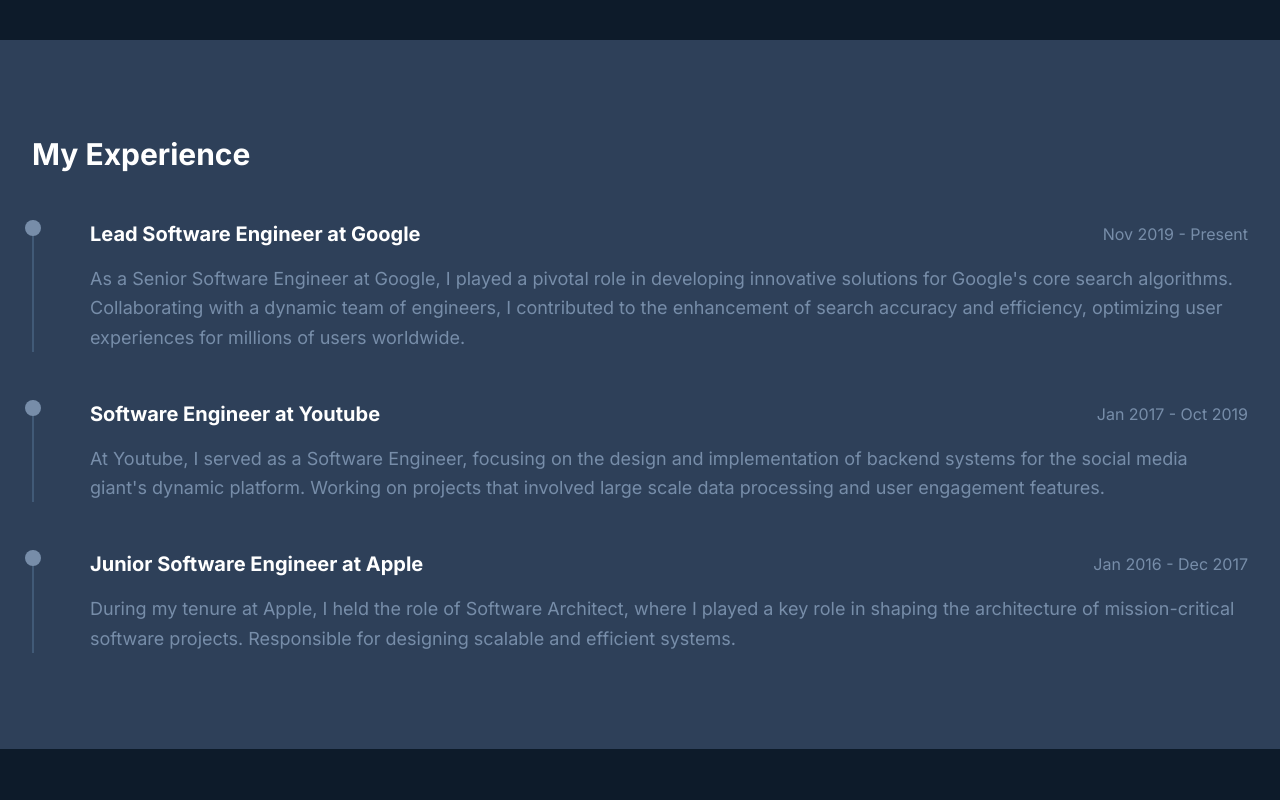
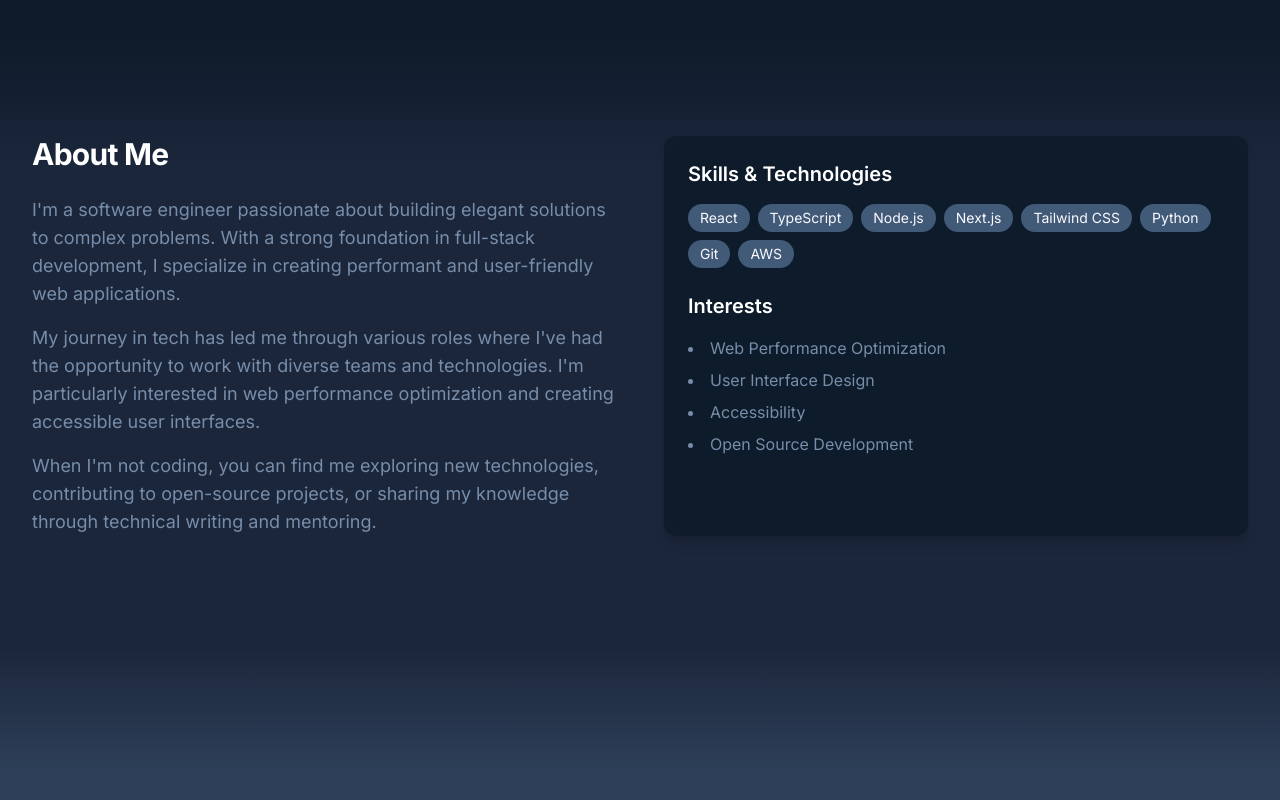
Before and after one commit to DavidYu75/thedavidyu, a Next.js app: page / in a window 1280 px wide. Shown: the part 760-1560 px from the top of the page. Built offline with nearby package versions, Linux system fonts and the light colour scheme.

Commit message:
add gradient to about

```diff
--- a/src/app/page.tsx
+++ b/src/app/page.tsx
@@ -4,6 +4,7 @@ import Experience from '@/components/sections/Experience'
 import Contact from '@/components/sections/Contact'
 import NavBar from '@/components/layout/NavBar'
 import Footer from '@/components/layout/Footer'
+import About from '@/components/sections/About'
 
 export default function Home() {
   return (
@@ -11,6 +12,7 @@ export default function Home() {
       <NavBar />
       <main className="relative z-0">
         <Hero />
+        <About />
         <Experience />
         <Projects />
         <Contact />
--- a/src/components/layout/NavBar.tsx
+++ b/src/components/layout/NavBar.tsx
@@ -33,6 +33,12 @@ const NavBar = () => {
         </Link>
         <div className="hidden sm:flex sm:space-x-8">
           <Link
+            href="#about"
+            className="text-[#778DA9] hover:text-white transition-colors"
+          >
+            About
+          </Link>
+          <Link
             href="#experience"
             className="text-[#778DA9] hover:text-white transition-colors"
           >
--- a/src/components/sections/About.tsx
+++ b/src/components/sections/About.tsx
@@ -1,9 +1,19 @@
+'use client';
+
 import { motion } from 'framer-motion';
 
 export function About() {
   return (
-    <section id="about" className="section-padding bg-gray-50">
-      <div className="mx-auto max-w-7xl">
+    <section id="about" className="relative bg-[#1B263B] pt-24 pb-60">
+      {/* Top gradient to blend with Hero section */}
+      <div
+        className="absolute top-0 left-0 right-0 h-32 z-0"
+        style={{
+          backgroundImage: 'linear-gradient(to bottom, #0D1B2A, rgba(27,38,59,0))'
+        }}
+      />
+
+      <div className="relative z-10 mx-auto max-w-7xl px-4 sm:px-6 lg:px-8">
         <motion.div
           initial={{ opacity: 0, y: 20 }}
           whileInView={{ opacity: 1, y: 0 }}
@@ -12,21 +22,21 @@ export function About() {
           className="grid gap-12 md:grid-cols-2"
         >
           <div>
-            <h2 className="mb-6 text-3xl font-bold tracking-tight">About Me</h2>
-            <div className="space-y-4 text-lg text-gray-600">
+            <h2 className="mb-6 text-3xl font-bold tracking-tight text-white">About Me</h2>
+            <div className="space-y-4 text-lg text-[#778DA9]">
               <p>
-                I&#39m a software engineer passionate about building elegant solutions
+                I&#39;m a software engineer passionate about building elegant solutions
                 to complex problems. With a strong foundation in full-stack development,
                 I specialize in creating performant and user-friendly web applications.
               </p>
               <p>
-                My journey in tech has led me through various roles where I&#39ve had
-                the opportunity to work with diverse teams and technologies. I&#39m
+                My journey in tech has led me through various roles where I&#39;ve had
+                the opportunity to work with diverse teams and technologies. I&#39;m
                 particularly interested in web performance optimization and creating
                 accessible user interfaces.
               </p>
               <p>
-                When I&#39m not coding, you can find me exploring new technologies,
+                When I&#39;m not coding, you can find me exploring new technologies,
                 contributing to open-source projects, or sharing my knowledge
                 through technical writing and mentoring.
               </p>
@@ -38,10 +48,10 @@ export function About() {
             whileInView={{ opacity: 1, scale: 1 }}
             viewport={{ once: true }}
             transition={{ duration: 0.5, delay: 0.2 }}
-            className="space-y-6 rounded-xl bg-white p-6 shadow-sm"
+            className="space-y-6 rounded-xl bg-[#0D1B2A] p-6 shadow-lg"
           >
             <div>
-              <h3 className="mb-4 text-xl font-semibold">Skills & Technologies</h3>
+              <h3 className="mb-4 text-xl font-semibold text-white">Skills & Technologies</h3>
               <div className="flex flex-wrap gap-2">
                 {[
                   'React',
@@ -55,7 +65,7 @@ export function About() {
                 ].map((skill) => (
                   <span
                     key={skill}
-                    className="rounded-full bg-primary-50 px-3 py-1 text-sm text-primary-700"
+                    className="rounded-full bg-[#415A77] px-3 py-1 text-sm text-[#FBF9FF]"
                   >
                     {skill}
                   </span>
@@ -64,8 +74,8 @@ export function About() {
             </div>
 
             <div>
-              <h3 className="mb-4 text-xl font-semibold">Interests</h3>
-              <ul className="list-inside list-disc space-y-2 text-gray-600">
+              <h3 className="mb-4 text-xl font-semibold text-white">Interests</h3>
+              <ul className="list-inside list-disc space-y-2 text-[#778DA9]">
                 <li>Web Performance Optimization</li>
                 <li>User Interface Design</li>
                 <li>Accessibility</li>
@@ -75,6 +85,14 @@ export function About() {
           </motion.div>
         </motion.div>
       </div>
+
+      {/* Bottom gradient to blend with next section */}
+      <div
+        className="absolute bottom-0 left-0 right-0 h-32 z-0"
+        style={{
+          backgroundImage: 'linear-gradient(to top, #2E4059, rgba(27,38,59,0))'
+        }}
+      />
     </section>
   );
 }
```
